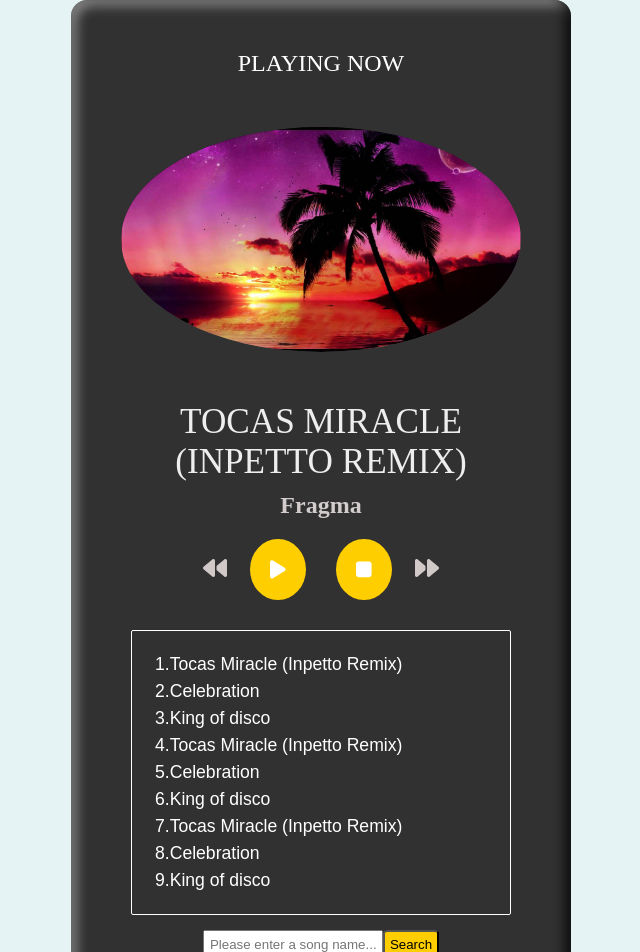
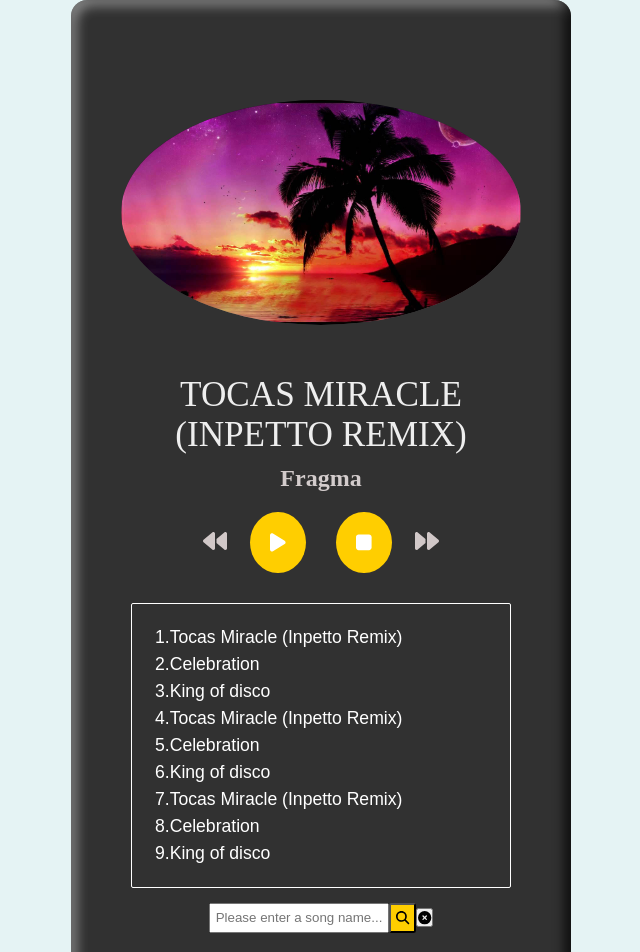
Before and after one commit to VaidasMakstutis/react-music-player-app, a React (Create React App) app: page / in a window 1280 px wide. Shown: the top 952 px of the page, without its empty margins (319-959 px from the left). Built offline with nearby package versions, Linux system fonts and the light colour scheme.

Commit message:
Search in songs list

```diff
--- a/package.json
+++ b/package.json
@@ -4,12 +4,12 @@
   "private": true,
   "dependencies": {
     "@fortawesome/fontawesome-svg-core": "^1.3.0",
+    "@fortawesome/free-regular-svg-icons": "^6.0.0",
     "@fortawesome/free-solid-svg-icons": "^6.0.0",
     "@fortawesome/react-fontawesome": "^0.1.17",
     "@testing-library/jest-dom": "^5.16.2",
     "@testing-library/react": "^12.1.3",
     "@testing-library/user-event": "^13.5.0",
-    "get-audio-duration": "^3.0.1",
     "node-sass": "^7.0.1",
     "react": "^17.0.2",
     "react-dom": "^17.0.2",
--- a/src/Components/Player.jsx
+++ b/src/Components/Player.jsx
@@ -8,6 +8,8 @@
 const Player = props => {
   const audioElement = useRef(null);
   const [isPlaying, setIsPlaying] = useState(false);
+  const [search, setSearch] = useState("");
+  const [filteredSongs, setFilteredSongs] = useState([]);
 
   useEffect(() => {
     if (isPlaying) {
@@ -68,20 +70,27 @@
   return (
     <div className="player">
       <audio src={props.songs[props.currentSongIndex].src} ref={audioElement}></audio>
-      <h3>Playing now</h3>
       <PlayerDetails song={props.songs[props.currentSongIndex]} />
       <PlayerControls isPlaying={isPlaying} setIsPlaying={setIsPlaying} skipSong={skipSong} stopSong={stopSong} />
 
       <div className="container-songs-list">
         <select multiple size={songs.length}>
-          {songs.map((item, key) => (
+          {
+          filteredSongs.length ? filteredSongs.map((id) => (
+            <option key={songs[id].id} onClick={() => clickHandler(songs[id].id)} onDoubleClick={() => doubleClickHandler()}>
+              {songs[id].id}.{songs[id].title}
+            </option>
+          ))
+          :
+          songs.map((item) => (
             <option key={item.id} onClick={() => clickHandler(item.id)} onDoubleClick={() => doubleClickHandler()}>
               {item.id}.{item.title}
             </option>
-          ))}
+          ))
+          }
         </select>
       </div>
-      <Search />
+      <Search setFilteredSongs={setFilteredSongs} search={search} setSearch={setSearch}/>
     </div>
   );
 };
--- a/src/Components/Search.jsx
+++ b/src/Components/Search.jsx
@@ -1,16 +1,34 @@
-import React, {useState} from "react";
+import React from "react";
+import { FontAwesomeIcon } from "@fortawesome/react-fontawesome";
+import { faSearch, faCircleXmark } from "@fortawesome/free-solid-svg-icons";
 
-const Search = () => {
 
-const [search, setSearch] = useState("");
+const Search = (props) => {
 
 const handleChange = (e) => {
-    setSearch(e.target.value);
+    props.setSearch(e.target.value);
+}
+
+const filter = () => {
+    const select = document.querySelector("select");
+        for (let i = 0; i < select.length; i++) {
+            let txt = select.options[i].text.toLowerCase();
+            if (!txt.match(props.search)) {
+              alert("The song was not found!");
+            }
+            else {
+              props.setFilteredSongs(prevState => [...prevState, i]);
+            }
+          }
+}
+
+const resetFilter = () => {
+  props.setFilteredSongs([]);
+  props.setSearch("");
 }
 
 const handleSubmit = (e) => {
     e.preventDefault();
-    console.log("Search:", search);
 }
 
     return (
@@ -20,9 +38,10 @@
             <input
               type="text" placeholder="Please enter a song name..."
               onChange={handleChange}
-              value={search}
+              value={props.search}
             />
-              <button className="btn-search" type="submit">Search</button>
+              <button className="btn-search" type="submit" title="Search" onClick={filter}><FontAwesomeIcon icon={faSearch} /></button>
+              <button className="btn-clear" type="primary" title="Clear" onClick={resetFilter}><FontAwesomeIcon icon={faCircleXmark} /></button>
           </div>
         </form>
       </div>
```
Also changed, not shown: 1 other file (tests, documents, lock files or other folders).
